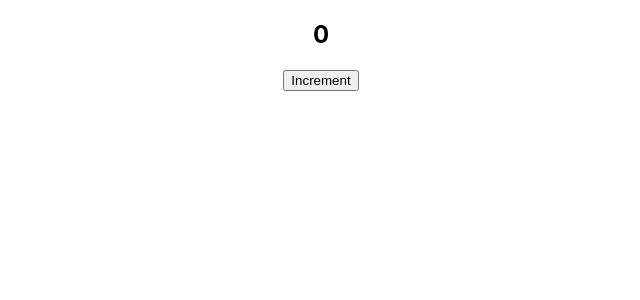
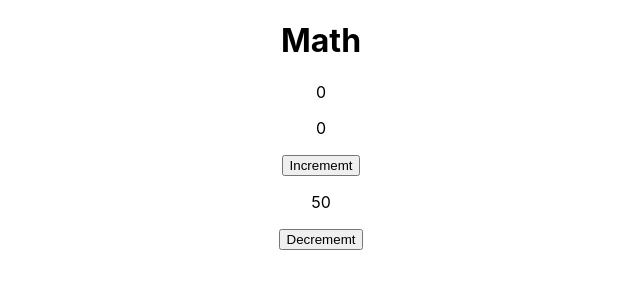
Before and after one commit to ShaimaAnvar/Rect-Class-Component, a React (Create React App) app: page / in a window 1280 px wide. Shown: the top 300 px of the page, without its empty margins (319-959 px from the left). Built offline with nearby package versions, Linux system fonts and the light colour scheme.

Commit message:
React 7- usememo

```diff
--- a/src/App.js
+++ b/src/App.js
@@ -1,7 +1,8 @@
 
 import './App.css';
-import ClassA from './Components/Hooks/UseContext/ClassA';
-import UseRed from './Components/Hooks/UseRed';
+//import ClassA from './Components/Hooks/UseContext/ClassA';
+import UseMem from './Components/Hooks/UseMem';
+//import UseRed from './Components/Hooks/UseRed';
 //import UseEff from './Components/Hooks/UseEff';
 // import ClassComp from './Components/ClassComp';
 // import UseSt from './Components/UseSt';
@@ -14,7 +15,8 @@ function App() {
       {/* <UseSt/> */}
       {/* <UseEff/> */}
       {/* <ClassA/> */}
-      <UseRed/>
+      {/* <UseRed/> */}
+      <UseMem/>
     </div>
   );
 }
--- /dev/null
+++ b/src/Components/Hooks/UseMem.js
@@ -0,0 +1,25 @@
+import React, {useState, useMemo} from 'react'
+
+const UseMem = () => {
+    const [add, setAdd] = useState(0);
+    const [sub, setSub] = useState(50);
+    const incementation = ()=>setAdd(add+1)
+    //const decrementation = ()=>setSub(sub-1)
+    const mul = useMemo(function multiply(){
+        console.log('i am running in console');
+        return add*10;
+    },[add])
+
+  return (
+    <div>
+        <h1>Math</h1>
+        {mul}
+        <p>{add}</p>
+        <button onClick={incementation}>Incrememt</button>
+        <p>{sub}</p>
+        <button onClick={()=>setSub(sub-1)}>Decrememt</button>
+    </div>
+  )
+}
+
+export default UseMem
```
